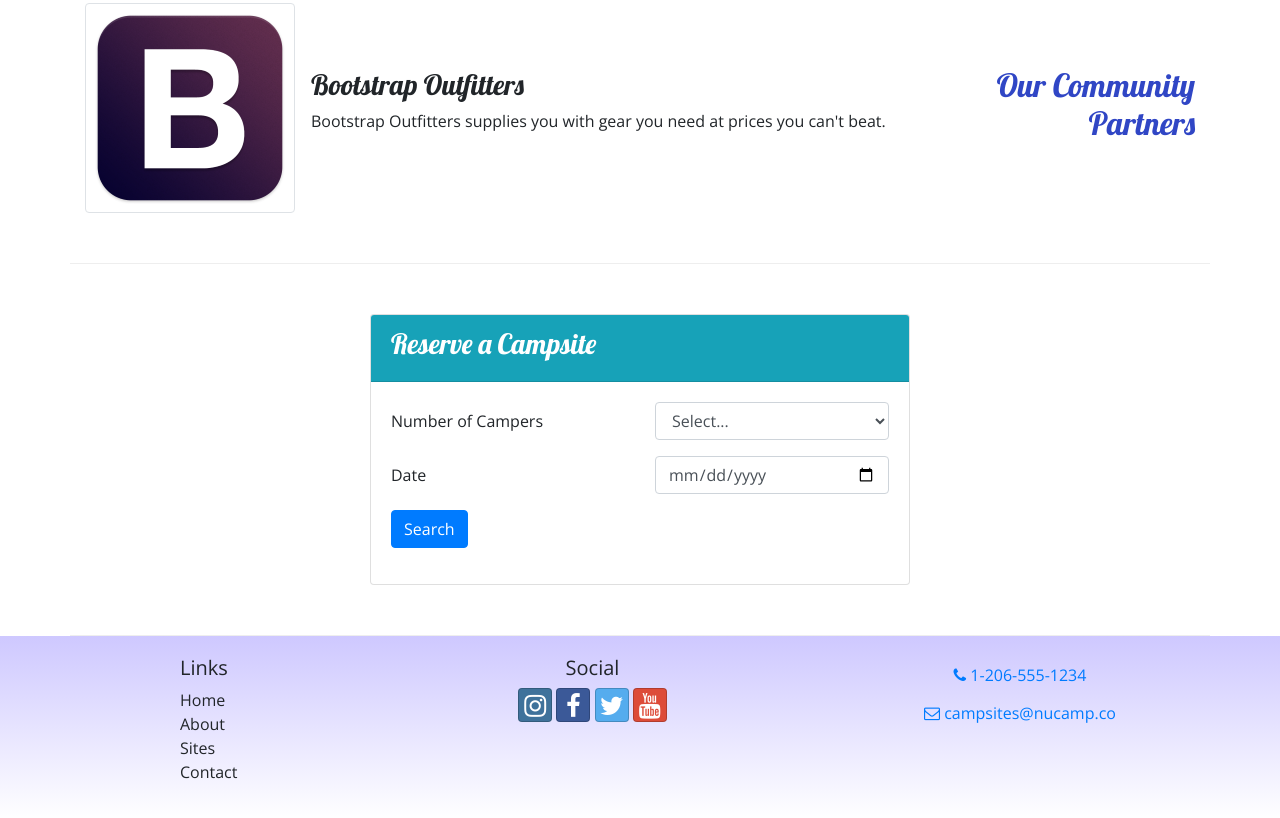
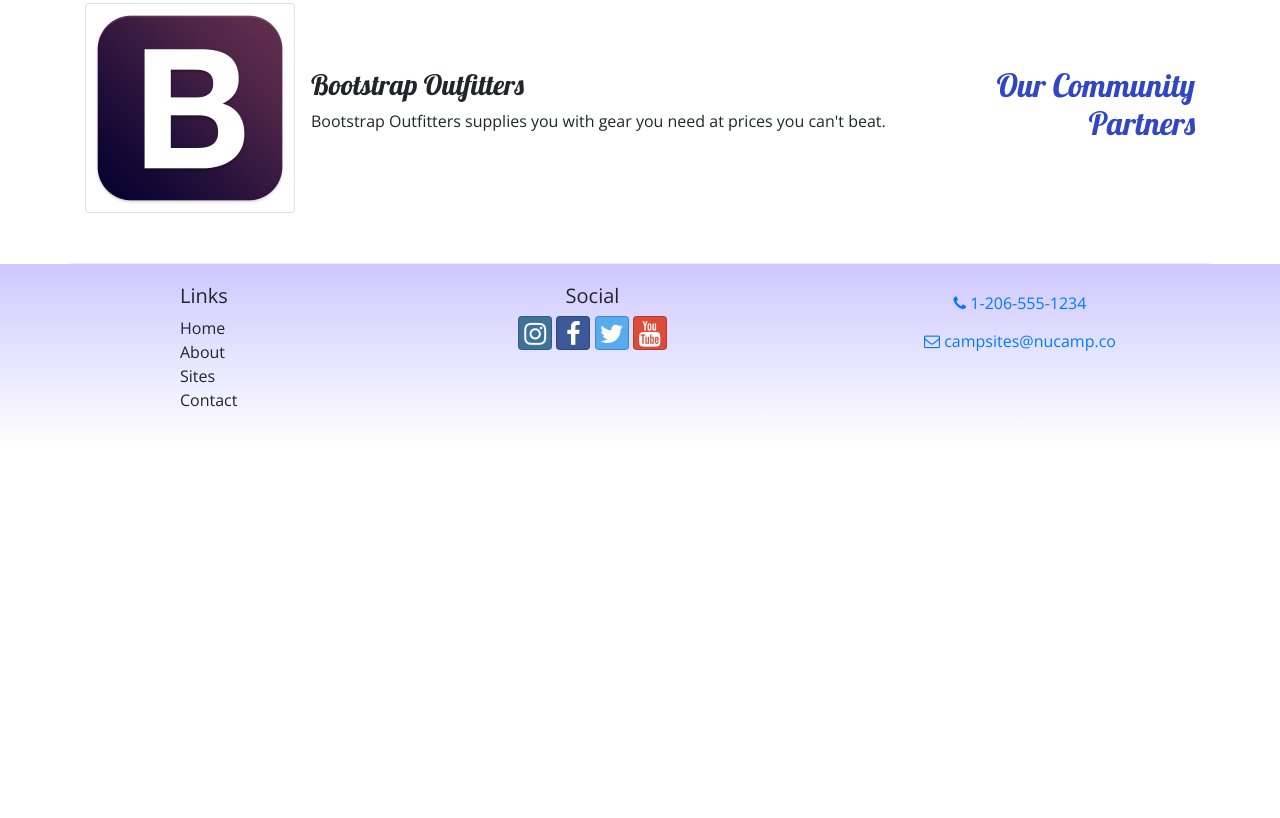
Before and after one commit to JMHonhart/nucampsite, a website: page index.html in a window 1280 px wide. Shown: the part 1430-2248 px from the top of the page. After the commit the page ends 1878 px from the top, so only its background shows below. Drawn offline with nearby package versions, Linux system fonts and the light colour scheme.

Commit message:
Week 3 Assignment

```diff
--- a/index.html
+++ b/index.html
@@ -262,49 +262,6 @@
                 </div>
             </div>
         </div>
-
-        <div class="row row-content">
-            <div class="col col-sm-6 mx-auto">
-                <div class="card">
-                    <div class="card-header bg-info text-white">
-                        <h3>Reserve a Campsite</h3>
-                    </div>
-                    <div class="card-body">
-                        <form id="reserveForm">
-                            <div class="row form-group">
-                                <div class="col col-sm-6">
-                                    <label class="col-form-label" for="numCampers">Number of Campers</label>
-                                </div>
-                                <div class="col">
-                                    <select class="form-control" name="numCampers" id="numCampers">
-                                        <option selected>Select...</option>
-                                        <option value="1">1</option>
-                                        <option value="2">2</option>
-                                        <option value="3">3</option>
-                                        <option value="4">4</option>
-                                        <option value="5">5</option>
-                                        <option value="6">6</option>
-                                    </select>
-                                </div>
-                            </div>
-                            <div class="row form-group">
-                                <div class="col col-sm-6">
-                                    <label for="date" class="col-form-label">Date</label>
-                                </div>
-                                <div class="col">
-                                    <input type="date" class="form-control" id="date" name="date" placeholder="Date" />
-                                </div>
-                            </div>
-                            <div class="row form-group">
-                                <div class="col">
-                                    <button class="btn btn-primary" type="submit">Search</button>
-                                </div>
-                            </div>
-                        </form>
-                    </div>
-                </div>
-            </div>
-        </div>
     </div>
 
     <footer class="site-footer">
```
Also changed, not shown: jon-index.html (+0 -1 lines).
